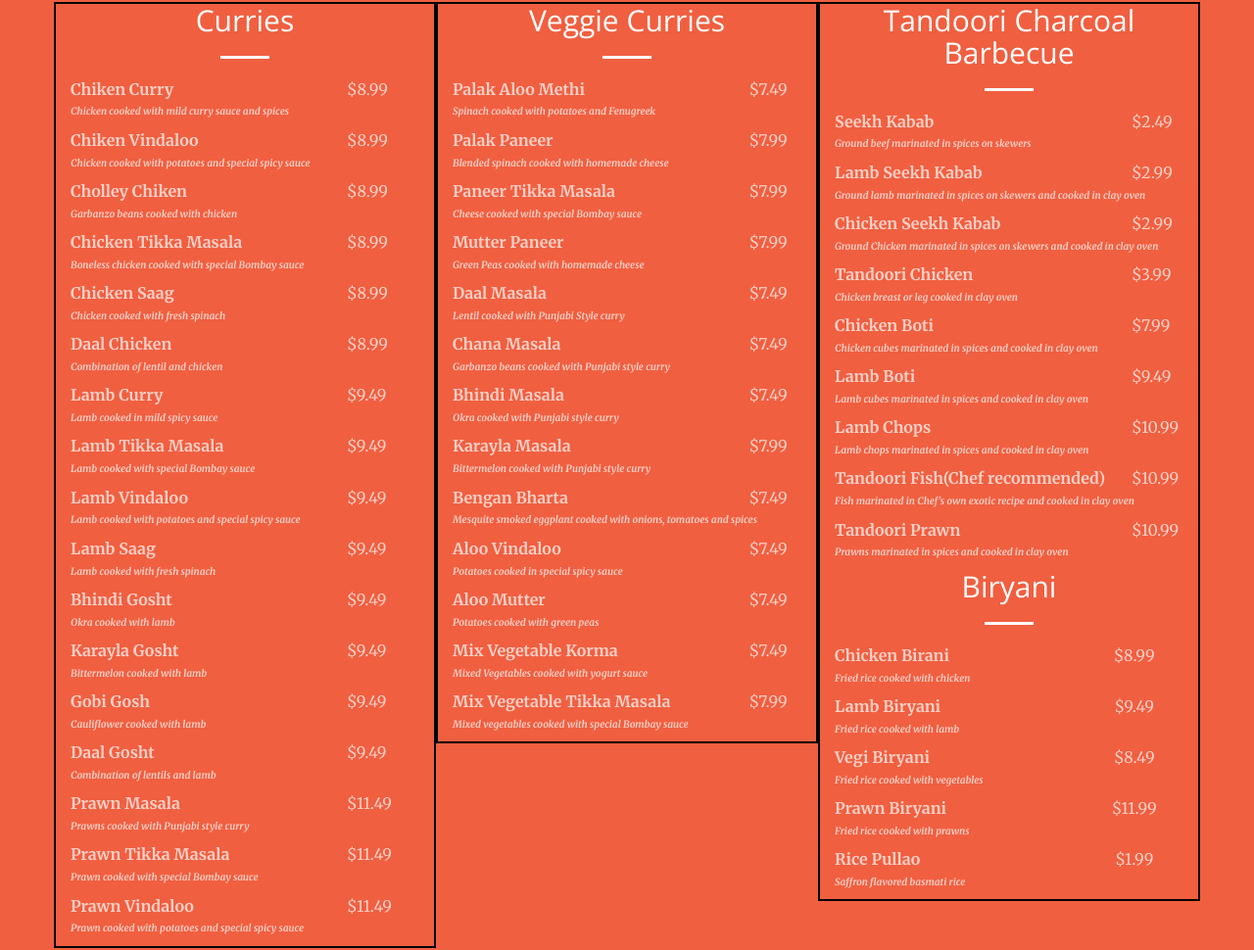
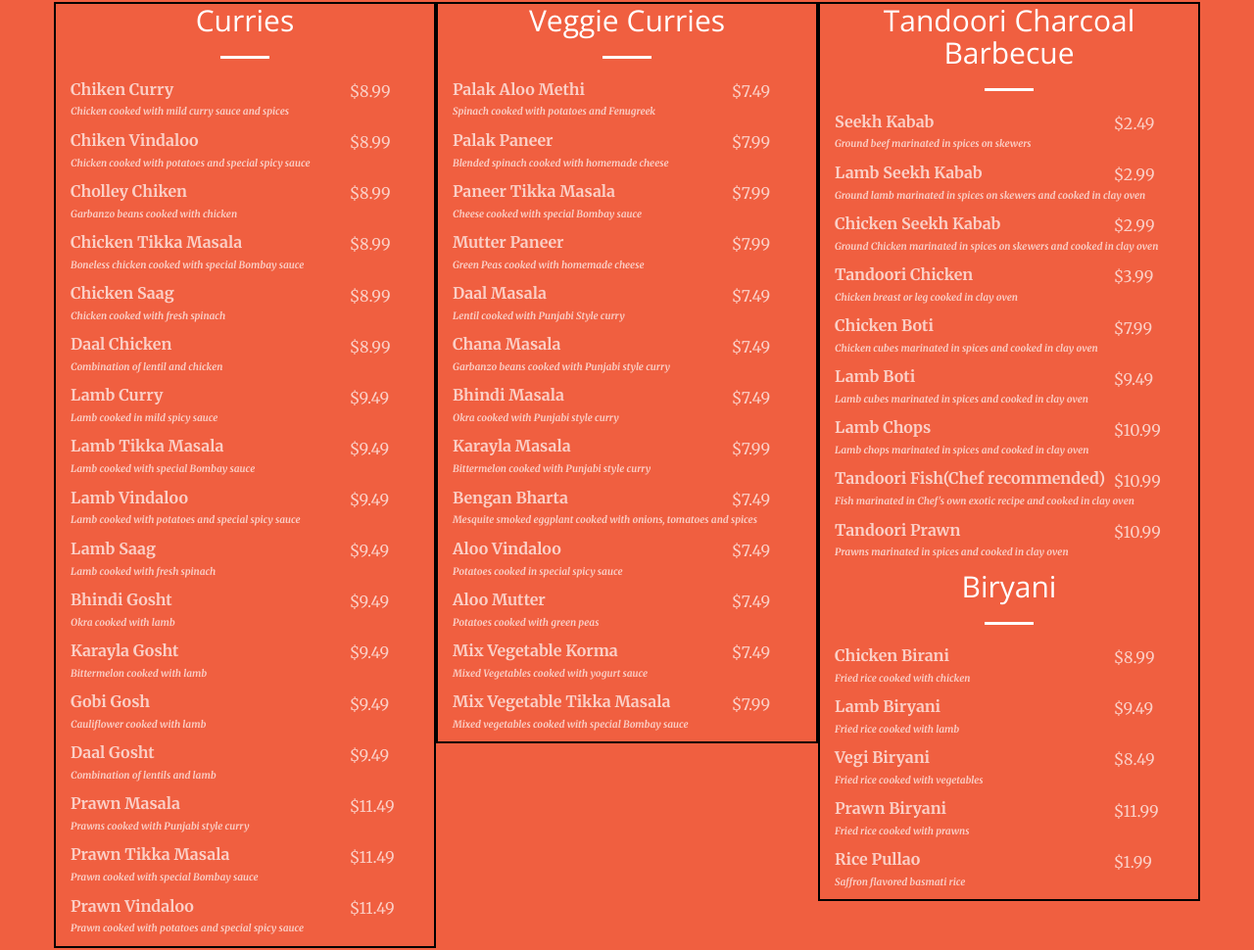
Before and after one commit to kashifali554/Chutney_demo, a website: page index.html in a window 1280 px wide. Shown: the part 1458-2428 px from the top of the page at 98% size. Drawn offline with nearby package versions, Linux system fonts and the light colour scheme.

Commit message:
price margin fixed

```diff
--- a/css/creative.css
+++ b/css/creative.css
@@ -18,12 +18,15 @@ body {
   padding-bottom: 10px;
 }
 
-.group {
+.dish {
+  width: 80%;
   padding-bottom: 5px;
   font-size: 16px;
 }
-.table {
-  width: 100%;
+.price {
+  width: 20%
+    padding-bottom: 5px;
+  font-size: 16px;
 }
 
 .temp {
--- a/index.html
+++ b/index.html
@@ -39,7 +39,7 @@
 
     <nav id="mainNav" class="navbar navbar-default navbar-fixed-top">
         <div class="container-fluid">
-            <!-- Brand and toggle get grouped for better mobile display -->
+            <!-- Brand and toggle geted for better mobile display -->
             <div class="navbar-header">
                 <button type="button" class="navbar-toggle collapsed" data-toggle="collapse" data-target="#bs-example-navbar-collapse-1">
                     <span class="sr-only">Toggle navigation</span> Menu <i class="fa fa-bars"></i>
@@ -106,120 +106,120 @@
                <h2 class="section-heading text-center">Curries</h2>
                <hr class="light">
                 <tr>
-                  <th class="text-faded group">Chiken Curry</th>
-                  <td class="text-faded group">$8.99</td>
+                  <th class="text-faded dish">Chiken Curry</th>
+                  <td class="text-faded price ">$8.99</td>
                     <tr>
                       <th class="text-faded description" colspan="2">Chicken cooked with mild curry sauce and spices</th>
                     </tr>
                   </tr>
                 <tr>
-                  <th class="text-faded group">Chiken Vindaloo</th>
-                  <td class="text-faded group">$8.99</td>
+                  <th class="text-faded dish">Chiken Vindaloo</th>
+                  <td class="text-faded price ">$8.99</td>
                     <tr>
                       <th class="text-faded description" colspan="2">Chicken cooked with potatoes and special spicy sauce</th>
                     </tr>
                 </tr>
                 <tr>
-                  <th class="text-faded group">Cholley Chiken</th>
-                  <td class="text-faded group">$8.99</td>
+                  <th class="text-faded dish">Cholley Chiken</th>
+                  <td class="text-faded price ">$8.99</td>
                     <tr>
                       <th class="text-faded description" colspan="2">Garbanzo beans cooked with chicken</th>
                     </tr>
                 </tr>
                 <tr>
-                  <th class="text-faded group">Chicken Tikka Masala</th>
-                  <td class="text-faded group">$8.99</td>
+                  <th class="text-faded dish">Chicken Tikka Masala</th>
+                  <td class="text-faded price ">$8.99</td>
                     <tr>
                       <th class="text-faded description" colspan="2">Boneless chicken cooked with special Bombay sauce</th>
                     </tr>
                 </tr>
                 <tr>
-                  <th class="text-faded group">Chicken Saag</th>
-                  <td class="text-faded group">$8.99</td>
+                  <th class="text-faded dish">Chicken Saag</th>
+                  <td class="text-faded price ">$8.99</td>
                     <tr>
                       <th class="text-faded description" colspan="2">Chicken cooked with fresh spinach</th>
                     </tr>
                 </tr>
                 <tr>
-                  <th class="text-faded group">Daal Chicken</th>
-                  <td class="text-faded group">$8.99</td>
+                  <th class="text-faded dish">Daal Chicken</th>
+                  <td class="text-faded price ">$8.99</td>
                     <tr>
                       <th class="text-faded description" colspan="2">Combination of lentil and chicken</th>
                     </tr>
                 </tr>
                 <tr>
-                  <th class="text-faded group">Lamb Curry</th>
-                  <td class="text-faded group">$9.49</td>
+                  <th class="text-faded dish">Lamb Curry</th>
+                  <td class="text-faded price ">$9.49</td>
                     <tr>
                       <th class="text-faded description" colspan="2">Lamb cooked in mild spicy sauce</th>
                     </tr>
                 </tr>
                 <tr>
-                  <th class="text-faded group">Lamb Tikka Masala</th>
-                  <td class="text-faded group">$9.49</td>
+                  <th class="text-faded dish">Lamb Tikka Masala</th>
+                  <td class="text-faded price ">$9.49</td>
                     <tr>
                       <th class="text-faded description" colspan="2">Lamb cooked with special Bombay sauce</th>
                     </tr>
                 </tr>
                 <tr>
-                  <th class="text-faded group">Lamb Vindaloo</th>
-                  <td class="text-faded group">$9.49</td>
+                  <th class="text-faded dish">Lamb Vindaloo</th>
+                  <td class="text-faded price ">$9.49</td>
                     <tr>
                       <th class="text-faded description" colspan="2">Lamb cooked with potatoes and special spicy sauce</th>
                     </tr>
                 </tr>
                 <tr>
-                  <th class="text-faded group">Lamb Saag</th>
-                  <td class="text-faded group">$9.49</td>
+                  <th class="text-faded dish">Lamb Saag</th>
+                  <td class="text-faded price ">$9.49</td>
                     <tr>
                       <th class="text-faded description" colspan="2">Lamb cooked with fresh spinach</th>
                     </tr>
                 </tr>
                 <tr>
-                  <th class="text-faded group">Bhindi Gosht</th>
-                  <td class="text-faded group">$9.49</td>
+                  <th class="text-faded dish">Bhindi Gosht</th>
+                  <td class="text-faded price ">$9.49</td>
                   <tr>
                     <th class="text-faded description" colspan="2">Okra cooked with lamb</th>
                   </tr>
                 </tr>
                 <tr>
-                  <th class="text-faded group">Karayla Gosht</th>
-                  <td class="text-faded group">$9.49</td>
+                  <th class="text-faded dish">Karayla Gosht</th>
+                  <td class="text-faded price ">$9.49</td>
                     <tr>
                       <th class="text-faded description" colspan="2">Bittermelon cooked with lamb</th>
                     </tr>
                 </tr>
                 <tr>
-                  <th class="text-faded group">Gobi Gosh</th>
-                  <td class="text-faded group">$9.49</td>
+                  <th class="text-faded dish">Gobi Gosh</th>
+                  <td class="text-faded price ">$9.49</td>
                     <tr>
                       <th class="text-faded description" colspan="2">Cauliflower cooked with lamb</th>
                     </tr>
                 </tr>
                 <tr>
-                  <th class="text-faded group">Daal Gosht</th>
-                  <td class="text-faded group">$9.49</td>
+                  <th class="text-faded dish">Daal Gosht</th>
+                  <td class="text-faded price ">$9.49</td>
                     <tr>
                       <th class="text-faded description" colspan="2">Combination of lentils and lamb</th>
                     </tr>
                 </tr>
                 <tr>
-                  <th class="text-faded group">Prawn Masala</th>
-                  <td class="text-faded group">$11.49</td>
+                  <th class="text-faded dish">Prawn Masala</th>
+                  <td class="text-faded price ">$11.49</td>
                     <tr>
                       <th class="text-faded description" colspan="2">Prawns cooked with Punjabi style curry</th>
                     </tr>
                 </tr>
                 <tr>
-                  <th class="text-faded group">Prawn Tikka Masala</th>
-                  <td class="text-faded group">$11.49</td>
+                  <th class="text-faded dish">Prawn Tikka Masala</th>
+                  <td class="text-faded price ">$11.49</td>
                     <tr>
                       <th class="text-faded description" colspan="2">Prawn cooked with special Bombay sauce</th>
                     </tr>
                 </tr>
                 <tr>
-                  <th class="text-faded group">Prawn Vindaloo</th>
-                  <td class="text-faded group">$11.49</td>
+                  <th class="text-faded dish">Prawn Vindaloo</th>
+                  <td class="text-faded price ">$11.49</td>
                     <tr>
                       <th class="text-faded description" colspan="2">Prawn cooked with potatoes and special spicy sauce</th>
                     </tr>
@@ -231,92 +231,92 @@
               <h2 class="section-heading text-center">Veggie Curries</h2>
               <hr class="light">
               <tr>
-                <th class="text-faded group">Palak Aloo Methi</th>
-                <td class="text-faded group">$7.49</td>
+                <th class="text-faded dish">Palak Aloo Methi</th>
+                <td class="text-faded price ">$7.49</td>
                 <tr>
                   <th class="text-faded description" colspan="2">Spinach cooked with potatoes and Fenugreek</th>
                 </tr>
               </tr>
               <tr>
-                <th class="text-faded group">Palak Paneer</th>
-                <td class="text-faded group">$7.99</td>
+                <th class="text-faded dish">Palak Paneer</th>
+                <td class="text-faded price ">$7.99</td>
                 <tr>
                   <th class="text-faded description" colspan="2">Blended spinach cooked with homemade cheese</th>
                 </tr>
               </tr>
               <tr>
-                <th class="text-faded group">Paneer Tikka Masala</th>
-                <td class="text-faded group">$7.99</td>
+                <th class="text-faded dish">Paneer Tikka Masala</th>
+                <td class="text-faded price ">$7.99</td>
                 <tr>
                   <th class="text-faded description" colspan="2">Cheese cooked with special Bombay sauce</th>
                 </tr>
               </tr>
               <tr>
-                <th class="text-faded group">Mutter Paneer</th>
-                <td class="text-faded group">$7.99</td>
+                <th class="text-faded dish">Mutter Paneer</th>
+                <td class="text-faded price ">$7.99</td>
                 <tr>
                   <th class="text-faded description" colspan="2">Green Peas cooked with homemade cheese</th>
                 </tr>
               </tr>
               <tr>
-                <th class="text-faded group">Daal Masala</th>
-                <td class="text-faded group">$7.49</td>
+                <th class="text-faded dish">Daal Masala</th>
+                <td class="text-faded price ">$7.49</td>
                 <tr>
                   <th class="text-faded description" colspan="2">Lentil cooked with Punjabi Style curry</th>
                 </tr>
               </tr>
               <tr>
-                <th class="text-faded group">Chana Masala</th>
-                <td class="text-faded group">$7.49</td>
+                <th class="text-faded dish">Chana Masala</th>
+                <td class="text-faded price ">$7.49</td>
                 <tr>
                   <th class="text-faded description" colspan="2">Garbanzo beans cooked with Punjabi style curry</th>
                 </tr>
               </tr>
               <tr>
-                <th class="text-faded group">Bhindi Masala</th>
-                <td class="text-faded group">$7.49</td>
+                <th class="text-faded dish">Bhindi Masala</th>
+                <td class="text-faded price ">$7.49</td>
                 <tr>
                   <th class="text-faded description" colspan="2">Okra cooked with Punjabi style curry</th>
                 </tr>
               </tr>
               <tr>
-                <th class="text-faded group">Karayla Masala</th>
-                <td class="text-faded group">$7.99</td>
+                <th class="text-faded dish">Karayla Masala</th>
+                <td class="text-faded price ">$7.99</td>
                 <tr>
                   <th class="text-faded description" colspan="2">Bittermelon cooked with Punjabi style curry</th>
                 </tr>
               </tr>
               <tr>
-                <th class="text-faded group">Bengan Bharta</th>
-                <td class="text-faded group">$7.49</td>
+                <th class="text-faded dish">Bengan Bharta</th>
+                <td class="text-faded price ">$7.49</td>
                 <tr>
                   <th class="text-faded description" colspan="2">Mesquite smoked eggplant cooked with onions, tomatoes and spices </th>
                 </tr>
               </tr>
               <tr>
-                <th class="text-faded group">Aloo Vindaloo</th>
-                <td class="text-faded group">$7.49</td>
+                <th class="text-faded dish">Aloo Vindaloo</th>
+                <td class="text-faded price ">$7.49</td>
                 <tr>
                   <th class="text-faded description" colspan="2">Potatoes cooked in special spicy sauce</th>
                 </tr>
               </tr>
               <tr>
-                <th class="text-faded group">Aloo Mutter</th>
-                <td class="text-faded group">$7.49</td>
+                <th class="text-faded dish">Aloo Mutter</th>
+                <td class="text-faded price ">$7.49</td>
                 <tr>
                   <th class="text-faded description" colspan="2">Potatoes cooked with green peas</th>
                 </tr>
               </tr>
               <tr>
-                <th class="text-faded group">Mix Vegetable Korma</th>
-                <td class="text-faded group">$7.49</td>
+                <th class="text-faded dish">Mix Vegetable Korma</th>
+                <td class="text-faded price ">$7.49</td>
                 <tr>
                   <th class="text-faded description" colspan="2">Mixed Vegetables cooked with yogurt sauce</th>
                 </tr>
               </tr>
               <tr>
-                <th class="text-faded group">Mix Vegetable Tikka Masala</th>
-                <td class="text-faded group">$7.99</td>
+                <th class="text-faded dish">Mix Vegetable Tikka Masala</th>
+                <td class="text-faded price ">$7.99</td>
                 <tr>
                   <th class="text-faded description" colspan="2">Mixed vegetables cooked with special Bombay sauce</th>
                 </tr>
@@ -328,64 +328,64 @@
               <h2 class="section-heading text-center">Tandoori Charcoal Barbecue</h2>
               <hr class="light">
               <tr>
-                <th class="text-faded group">Seekh Kabab</th>
-                <td class="text-faded group">$2.49</td>
+                <th class="text-faded dish">Seekh Kabab</th>
+                <td class="text-faded price ">$2.49</td>
                 <tr>
                   <th class="text-faded description" colspan="2">Ground beef marinated in spices on skewers</th>
                 </tr>
               </tr>
               <tr>
-                <th class="text-faded group">Lamb Seekh Kabab</th>
-                <td class="text-faded group">$2.99</td>
+                <th class="text-faded dish">Lamb Seekh Kabab</th>
+                <td class="text-faded price ">$2.99</td>
                 <tr>
                   <th class="text-faded description" colspan="2">Ground lamb marinated in spices on skewers and cooked in clay oven</th>
                 </tr>
               </tr>
               <tr>
-                <th class="text-faded group">Chicken Seekh Kabab</th>
-                <td class="text-faded group">$2.99</td>
+                <th class="text-faded dish">Chicken Seekh Kabab</th>
+                <td class="text-faded price ">$2.99</td>
                 <tr>
                   <th class="text-faded description" colspan="2">Ground Chicken marinated in spices on skewers and cooked in clay oven</th>
                 </tr>
               </tr>
               <tr>
-                <th class="text-faded group">Tandoori Chicken</th>
-                <td class="text-faded group">$3.99</td>
+                <th class="text-faded dish">Tandoori Chicken</th>
+                <td class="text-faded price ">$3.99</td>
                 <tr>
                   <th class="text-faded description" colspan="2">Chicken breast or leg cooked in clay oven</th>
                 </tr>
               </tr>
               <tr>
-                <th class="text-faded group">Chicken Boti</th>
-                <td class="text-faded group">$7.99</td>
+                <th class="text-faded dish">Chicken Boti</th>
+                <td class="text-faded price ">$7.99</td>
                 <tr>
                   <th class="text-faded description" colspan="2">Chicken cubes marinated in spices and cooked in clay oven</th>
                 </tr>
               </tr>
               <tr>
-                <th class="text-faded group">Lamb Boti</th>
-                <td class="text-faded group">$9.49</td>
+                <th class="text-faded dish">Lamb Boti</th>
+                <td class="text-faded price ">$9.49</td>
                 <tr>
                   <th class="text-faded description" colspan="2">Lamb cubes marinated in spices and cooked in clay oven</th>
                 </tr>
               </tr>
               <tr>
-                <th class="text-faded group">Lamb Chops</th>
-                <td class="text-faded group">$10.99</td>
+                <th class="text-faded dish">Lamb Chops</th>
+                <td class="text-faded price ">$10.99</td>
                 <tr>
                   <th class="text-faded description" colspan="2">Lamb chops marinated in spices and cooked in clay oven</th>
                 </tr>
               </tr>
               <tr>
-                <th class="text-faded group">Tandoori Fish(Chef recommended)</th>
-                <td class="text-faded group">$10.99</td>
+                <th class="text-faded dish">Tandoori Fish(Chef recommended)</th>
+                <td class="text-faded price ">$10.99</td>
                 <tr>
                   <th class="text-faded description" colspan="2">Fish marinated in Chef's own exotic recipe and cooked in clay oven</th>
                 </tr>
               </tr>
               <tr>
-                <th class="text-faded group">Tandoori Prawn</th>
-                <td class="text-faded group">$10.99</td>
+                <th class="text-faded dish">Tandoori Prawn</th>
+                <td class="text-faded price ">$10.99</td>
                 <tr>
                   <th class="text-faded description" colspan="2">Prawns marinated in spices and cooked in clay oven</th>
                 </tr>
@@ -397,36 +397,36 @@
               <h2 class="section-heading text-center">Biryani</h2>
               <hr class="light">
               <tr>
-                <th class="text-faded group">Chicken Birani</th>
-                <td class="text-faded group text-center">$8.99</td>
+                <th class="text-faded dish">Chicken Birani</th>
+                <td class="text-faded price">$8.99</td>
                 <tr>
                   <th class="text-faded description" colspan="2">Fried rice cooked with chicken</th>
                 </tr>
               </tr>
               <tr>
-                <th class="text-faded group">Lamb Biryani</th>
-                <td class="text-faded group text-center">$9.49</td>
+                <th class="text-faded dish">Lamb Biryani</th>
+                <td class="text-faded price">$9.49</td>
                 <tr>
                   <th class="text-faded description" colspan="2">Fried rice cooked with lamb</th>
                 </tr>
               </tr>
               <tr>
-                <th class="text-faded group">Vegi Biryani</th>
-                <td class="text-faded group text-center">$8.49</td>
+                <th class="text-faded dish">Vegi Biryani</th>
+                <td class="text-faded price">$8.49</td>
                 <tr>
                   <th class="text-faded description" colspan="2">Fried rice cooked with vegetables</th>
                 </tr>
               </tr>
               <tr>
-                <th class="text-faded group">Prawn Biryani</th>
-                <td class="text-faded group text-center">$11.99</td>
+                <th class="text-faded dish">Prawn Biryani</th>
+                <td class="text-faded price">$11.99</td>
                 <tr>
                   <th class="text-faded description" colspan="2">Fried rice cooked with prawns</th>
                 </tr>
               </tr>
               <tr>
-                <th class="text-faded group">Rice Pullao</th>
-                <td class="text-faded group text-center">$1.99</td>
+                <th class="text-faded dish">Rice Pullao</th>
+                <td class="text-faded price">$1.99</td>
                 <tr>
                   <th class="text-faded description" colspan="2">Saffron flavored basmati rice</th>
                 </tr>
@@ -447,50 +447,50 @@
               <h2 class="section-heading text-center">Naan</h2>
               <hr class="light">
               <tr>
-                <th class="text-faded group">Naan</th>
-                <td class="text-faded group">$1.00</td>
+                <th class="text-faded dish">Naan</th>
+                <td class="text-faded price">$1.00</td>
               <tr>
                   <th class="text-faded description" colspan="2">Wheat bread cooked in clay oven</th>
                 </tr>
               </tr>
               <tr>
-                <th class="text-faded group">Paneer Naan</th>
-                <td class="text-faded group">$2.99</td>
+                <th class="text-faded dish">Paneer Naan</th>
+                <td class="text-faded price ">$2.99</td>
                 <tr>
                   <th class="text-faded description" colspan="2">Naan made with homemade cheese</th>
                 </tr>
               </tr>
               <tr>
-                <th class="text-faded group">Keema Naan</th>
-                <td class="text-faded group">$2.99</td>
+                <th class="text-faded dish">Keema Naan</th>
+                <td class="text-faded price ">$2.99</td>
                 <tr>
                   <th class="text-faded description" colspan="2">Naan stuffed with spicy ground beef or ground chicken</th>
                 </tr>
               </tr>
               <tr>
-                <th class="text-faded group">Garlic Naan</th>
-                <td class="text-faded group">$2.49</td>
+                <th class="text-faded dish">Garlic Naan</th>
+                <td class="text-faded price ">$2.49</td>
                 <tr>
                   <th class="text-faded description" colspan="2">Naan topped with garlic and cilantro</th>
                 </tr>
               </tr>
               <tr>
-                <th class="text-faded group">Onion Naan</th>
-                <td class="text-faded group">$1.99</td>
+                <th class="text-faded dish">Onion Naan</th>
+                <td class="text-faded price ">$1.99</td>
                 <tr>
                   <th class="text-faded description" colspan="2">Naan topped with chopped onions</th>
                 </tr>
               </tr>
               <tr>
-                <th class="text-faded group">Aloo Naan</th>
-                <td class="text-faded group">$1.99</td>
+                <th class="text-faded dish">Aloo Naan</th>
+                <td class="text-faded price ">$1.99</td>
                 <tr>
                   <th class="text-faded description" colspan="2">Naan topped with potatoes</th>
                 </tr>
               </tr>
               <tr>
-                <th class="text-faded group">Roti</th>
-                <td class="text-faded group">$1.49</td>
+                <th class="text-faded dish">Roti</th>
+                <td class="text-faded price ">$1.49</td>
                 <tr>
                   <th class="text-faded description" colspan="2">Whole wheat bread cooked with clay oven</th>
                 </tr>
```
